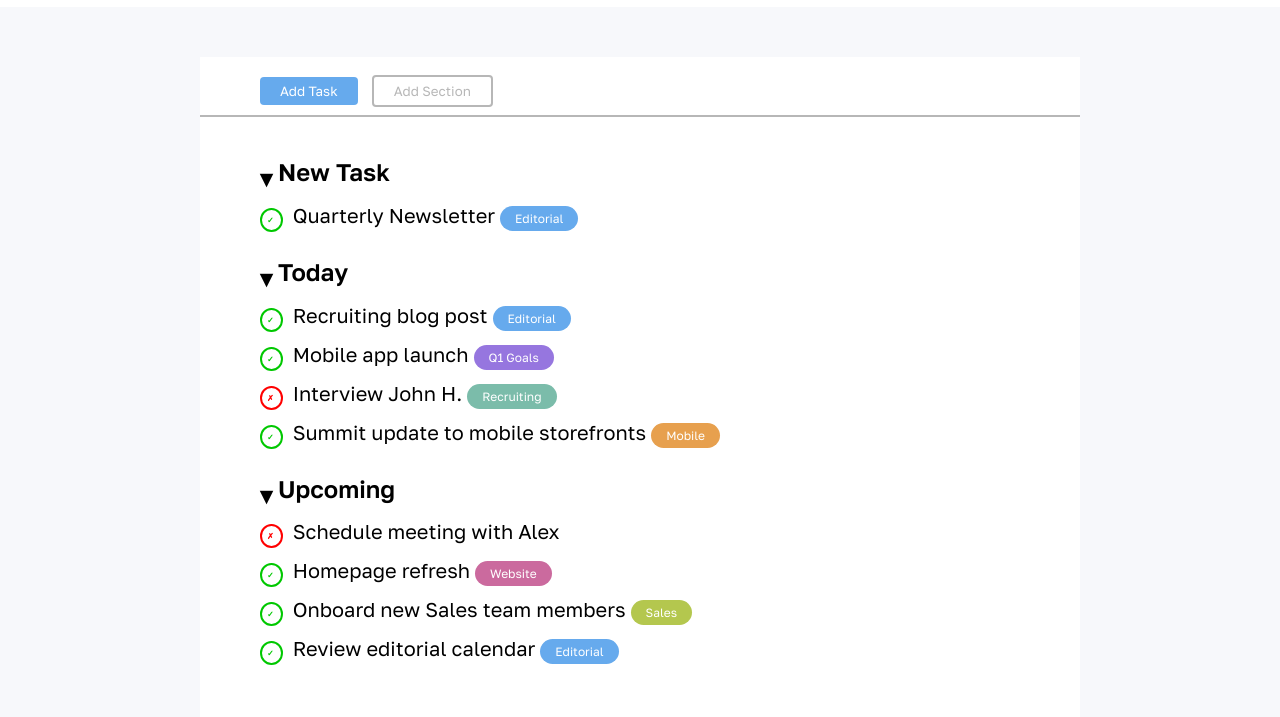
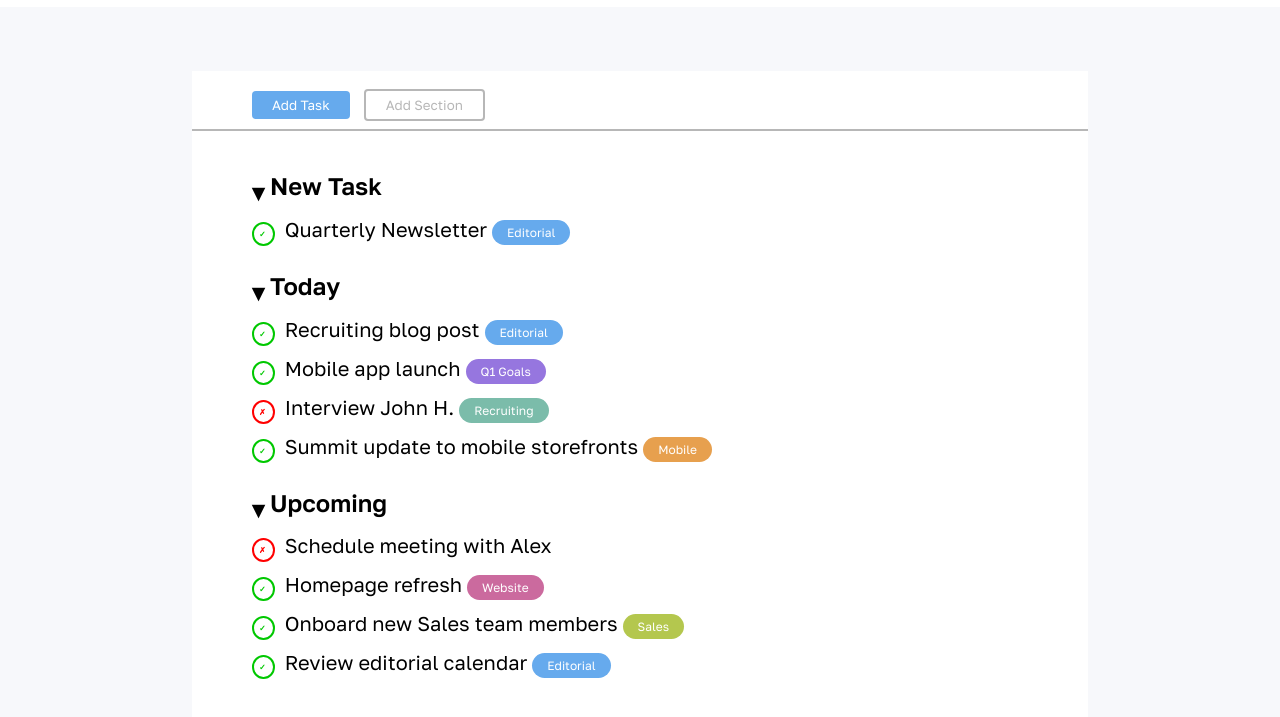
Before and after one commit to LorisGalleana/html-css-toboolist, a plain HTML site: page index.html in a window 1280 px wide. Shown: the part 83-800 px from the top of the page. Drawn offline with Linux system fonts and the light colour scheme.

Commit message:
ESERCIZIO TERMINATO SEMPLIFICATO

```diff
--- a/CSS/style.css
+++ b/CSS/style.css
@@ -35,16 +35,17 @@ header {
 }
 .page-background {
     background-color: rgb(247, 248, 251);
-    /* margin-bottom: 20px; */
+    padding-bottom: 5%;
 }
 footer {
     height: 80px;
     background-color:rgb(247, 248, 251) ;
 }
 .container {
-    height: 800px;
-    margin: 50px 200px 0px 200px;
+    height: auto;
+    margin: 5% 15% 0% 15%;
     background-color: white;
+    padding-bottom: 10%;
 }
 .new-task {
     background-color: rgb(102, 170, 237);
```
